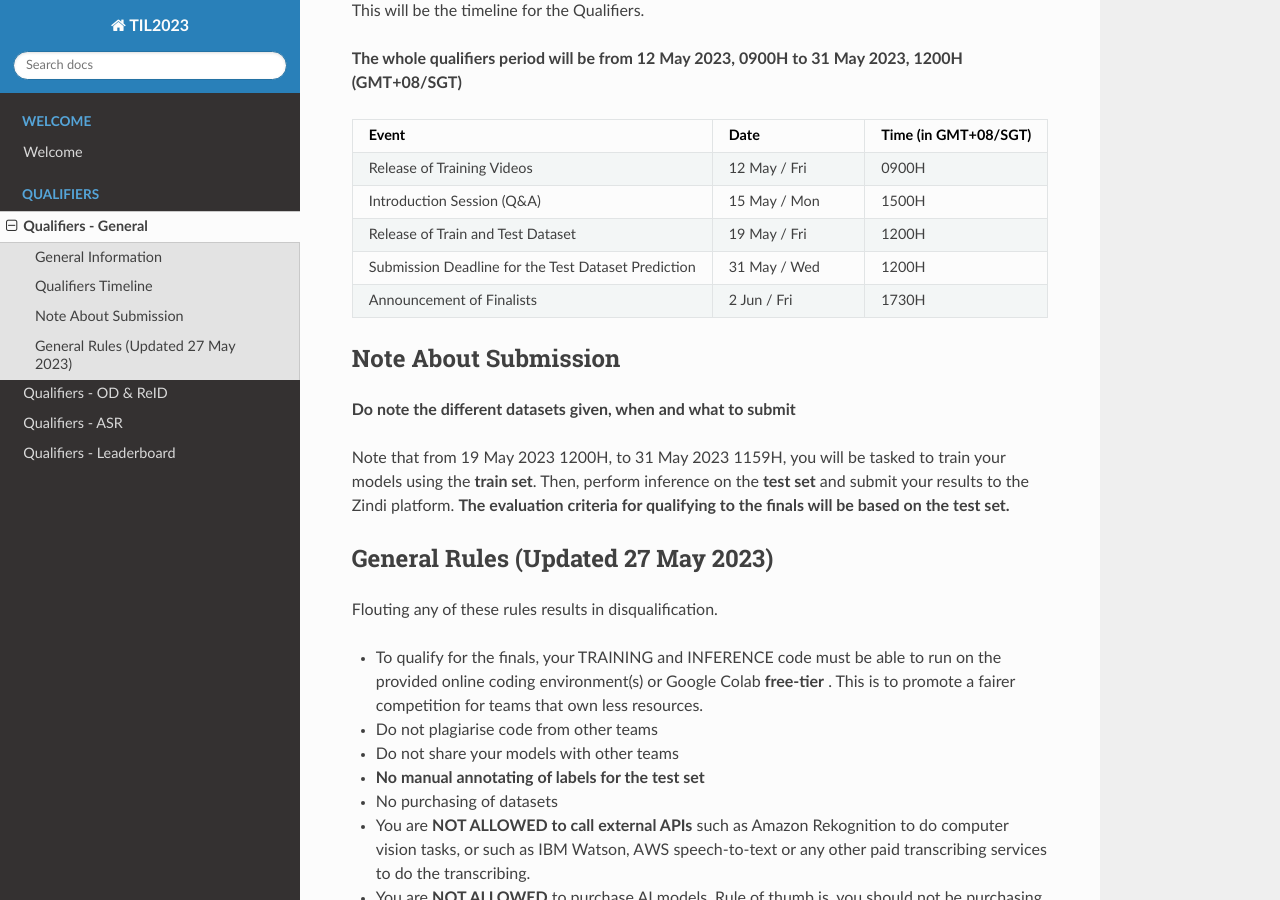
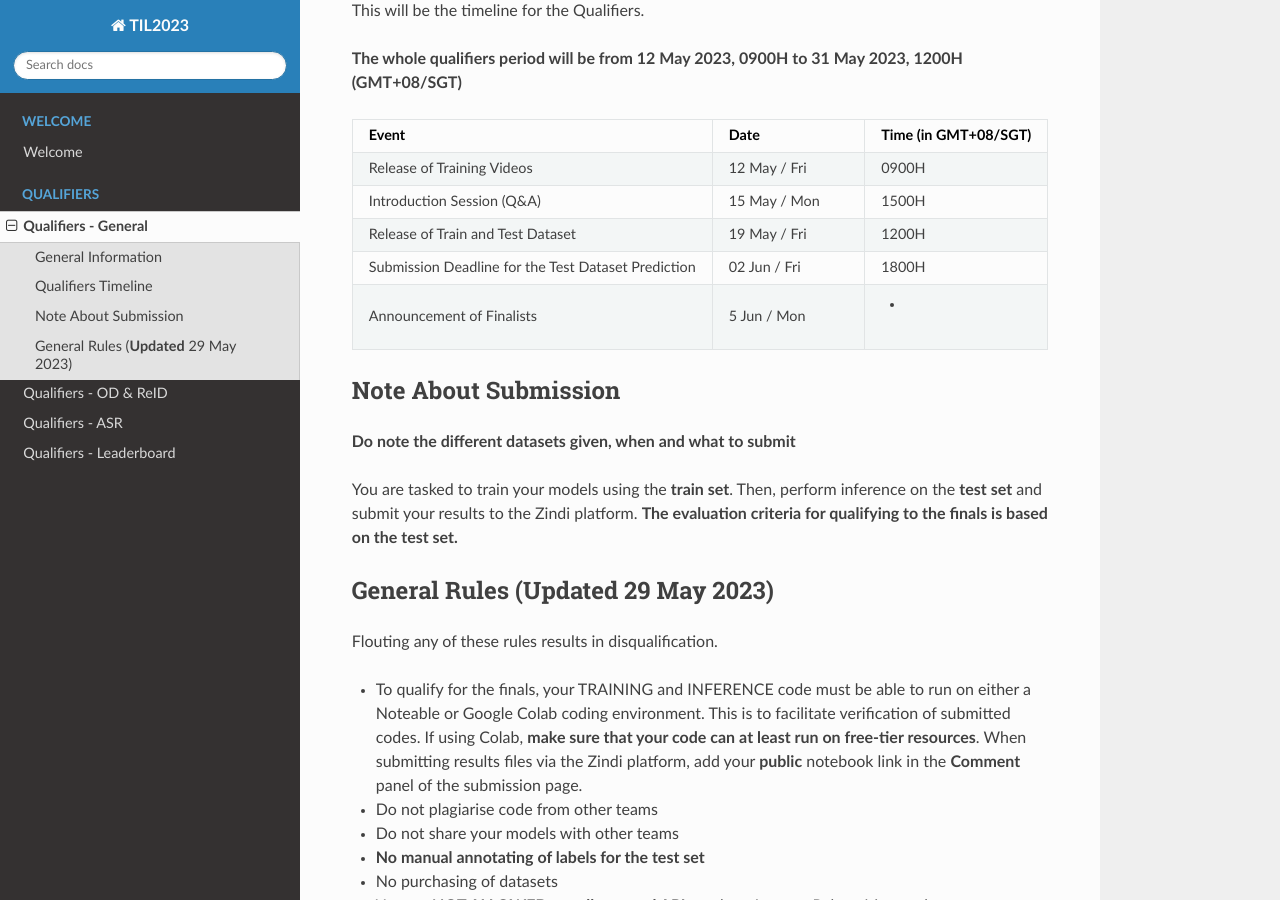
Before and after one commit to til-23/til-23-info-public, a Sphinx documentation site: the page built from source/qualifiers-intro.rst, in a window 1280 px wide and 900 px high, scrolled down 393 px. Built offline with Sphinx 7.4.7 and the Read the Docs theme 2.0.0, drawn with Linux system fonts in a browser that asks for light colours.

Commit message:
Update info on qualifiers period.

```diff
--- a/source/qualifiers-intro.rst
+++ b/source/qualifiers-intro.rst
@@ -35,11 +35,11 @@ This will be the timeline for the Qualifiers.
       - 19 May / Fri
       - 1200H
     * - Submission Deadline for the Test Dataset Prediction
-      - 31 May / Wed
-      - 1200H
+      - 02 Jun / Fri
+      - 1800H
     * - Announcement of Finalists
-      - 2 Jun / Fri
-      - 1730H
+      - 5 Jun / Mon
+      - -
 
 
 Note About Submission
@@ -47,16 +47,20 @@ Note About Submission
 
 **Do note the different datasets given, when and what to submit**
 
-Note that from 19 May 2023 1200H, to 31 May 2023 1159H, you will be tasked to train your models using the **train set**. Then, perform inference on the **test set** and submit your results to the Zindi platform. **The evaluation criteria for qualifying to the finals will be based on the test set.**
+You are tasked to train your models using the **train set**.
+Then, perform inference on the **test set** and submit your results to the Zindi platform.
+**The evaluation criteria for qualifying to the finals is based on the test set.**
 
 
-General Rules (Updated 27 May 2023)
-###################################
+General Rules (**Updated** 29 May 2023)
+#######################################
 
 Flouting any of these rules results in disqualification.
 
-- To qualify for the finals, your TRAINING and INFERENCE code must be able to run on the provided online coding environment(s) or Google Colab **free-tier** .
-  This is to promote a fairer competition for teams that own less resources.
+- To qualify for the finals, your TRAINING and INFERENCE code must be able to run on either a Noteable or Google Colab coding
+  environment. This is to facilitate verification of submitted codes. If using Colab, **make sure that your code can at least run on free-tier
+  resources**. When submitting results files via the Zindi platform, add your **public** notebook link in the **Comment**
+  panel of the submission page.
 - Do not plagiarise code from other teams
 - Do not share your models with other teams
 - **No manual annotating of labels for the test set**
--- a/source/welcome.rst
+++ b/source/welcome.rst
@@ -33,7 +33,7 @@ This is the timeline for the Today-I-Learned AI 2023 competition.
         * - Self-Paced Training (Virtual)
         - 11 May onwards
         * - Qualifiers (Virtual)
-        - 19 - 31 May
+        - 19 - 2 Jun
         * - Robotics Familiarisation (Physical)
         - 7 - 16 Jun
         * - Finals (Physical)
```
Also changed, not shown: source/_static/img/qualifiers/til2023_timeline.png.
